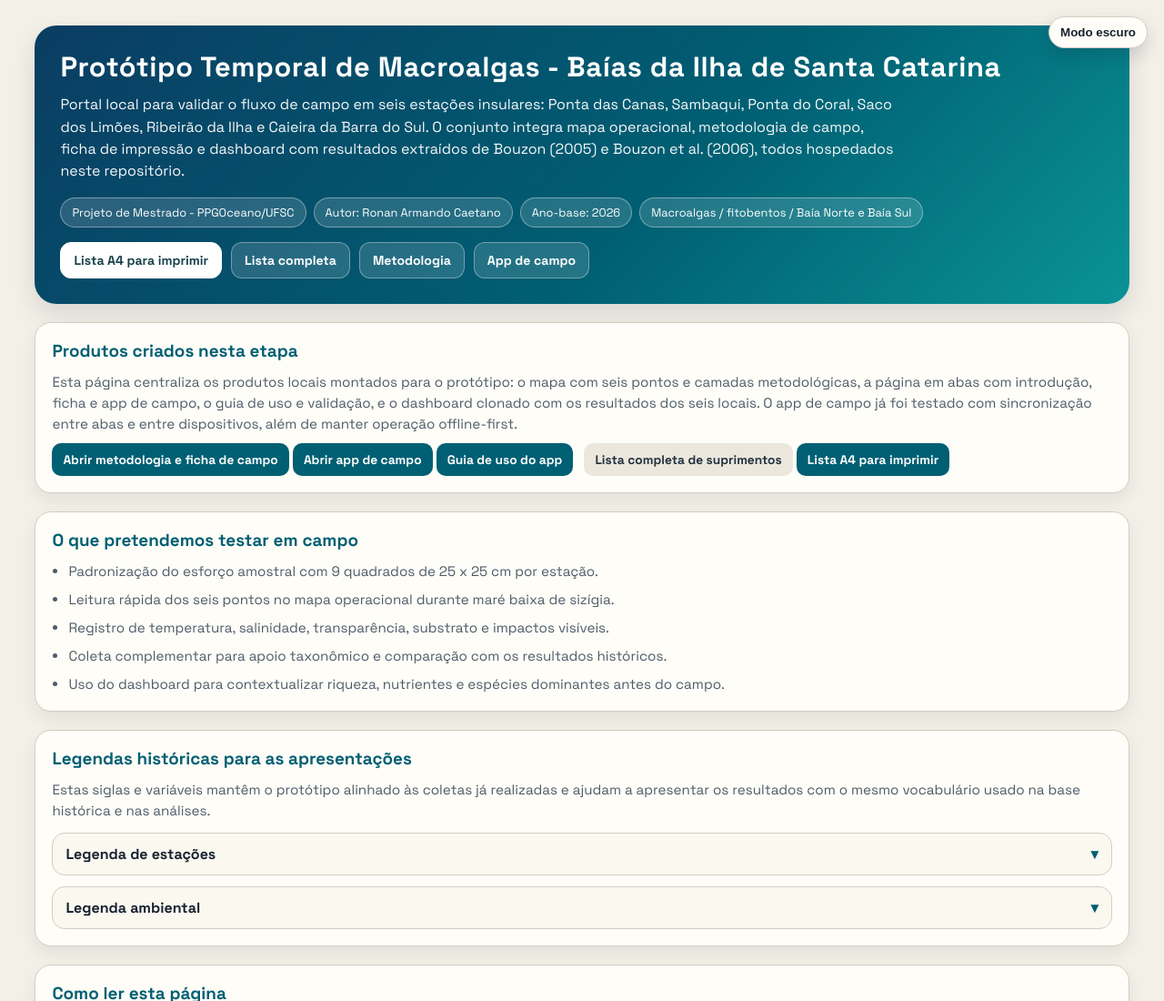
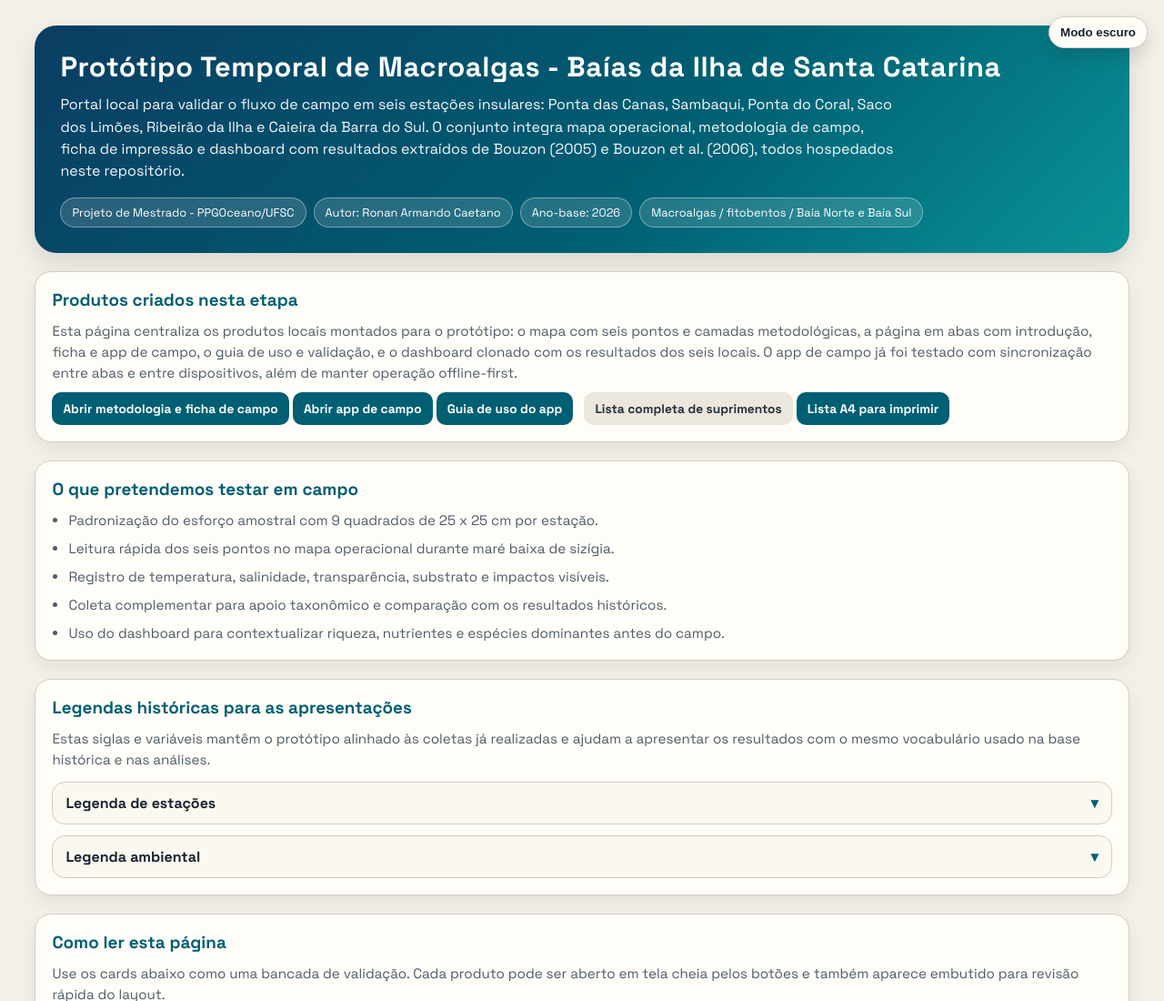
Before and after one commit to caetanoronan/Prototipo-Temporal-de-Macroalgas-Baias-da-Ilha-de-Santa-Catarina, a plain HTML site: page index.html in a window 1280 px wide. Shown: the top 1100 px of the page at 91% size. Drawn offline with nearby package versions, Linux system fonts and the light colour scheme.

Commit message:
docs: remover atalhos duplicados do hero no portal

```diff
--- a/index.html
+++ b/index.html
@@ -98,30 +98,6 @@
             display: flex;
             flex-wrap: wrap;
             gap: 8px;
-        }
-
-        .quick-nav {
-            margin-top: 16px;
-            display: flex;
-            flex-wrap: wrap;
-            gap: 10px;
-        }
-
-        .quick-nav a {
-            text-decoration: none;
-            border-radius: 12px;
-            padding: 10px 14px;
-            font-weight: 700;
-            font-size: 0.88rem;
-            color: #fff;
-            border: 1px solid rgba(255, 255, 255, 0.35);
-            background: rgba(255, 255, 255, 0.14);
-        }
-
-        .quick-nav a.primary {
-            background: #fff;
-            color: #18404a;
-            border-color: #fff;
         }
 
         .chip {
@@ -386,12 +362,6 @@
                 <span class="chip">Ano-base: 2026</span>
                 <span class="chip">Macroalgas / fitobentos / Baía Norte e Baía Sul</span>
             </div>
-            <div class="quick-nav" aria-label="Atalhos rápidos do portal">
-                <a class="primary" href="01_planejamento/LISTA_COMPRAS_SUPRIMENTOS_CAMPO_A4.html" target="_blank" rel="noopener noreferrer">Lista A4 para imprimir</a>
-                <a href="01_planejamento/LISTA_COMPRAS_SUPRIMENTOS_CAMPO.html" target="_blank" rel="noopener noreferrer">Lista completa</a>
-                <a href="01_planejamento/metodologia_prototipo_macroalgas.html" target="_blank" rel="noopener noreferrer">Metodologia</a>
-                <a href="03_formularios/app_campo_macroalgas.html" target="_blank" rel="noopener noreferrer">App de campo</a>
-            </div>
         </header>
 
         <section class="section">
```
